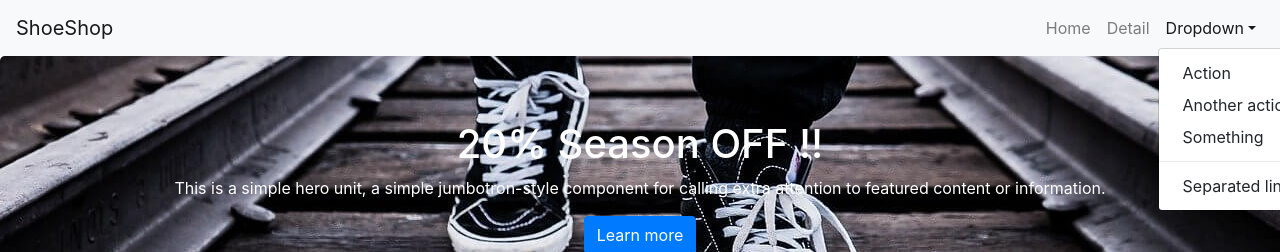
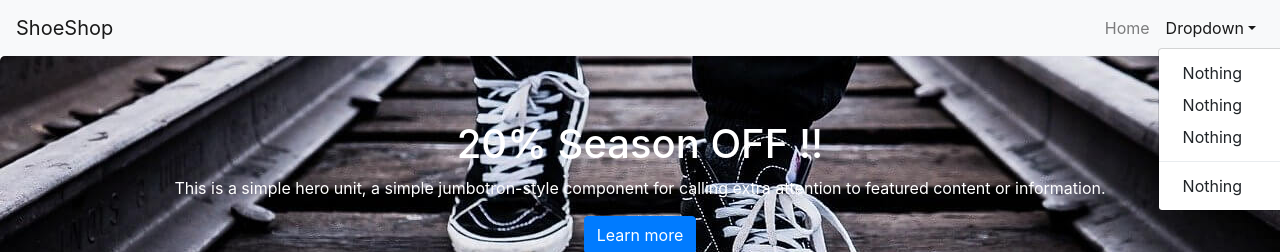
Before and after one commit to bluegmlduf2/reactShop, a React (Create React App) app: page / in a window 1280 px wide. Both pictures are taken after a click on the button "Dropdown". Shown: the top 252 px of the page. Built offline with nearby package versions, Linux system fonts and the light colour scheme.

Commit message:
0406 마무리

```diff
--- a/src/App.js
+++ b/src/App.js
@@ -32,14 +32,14 @@ function App() {
           <Nav className="ml-auto">
             {/* href대신에 리액트의 Link태그를 사용한다 */}
             <Nav.Link as={Link} to="/">Home</Nav.Link>
-            <Nav.Link as={Link} to="/detail">Detail</Nav.Link>
+            {/* <Nav.Link as={Link} to="/detail">Detail</Nav.Link> */}
             {/* <Nav.Link><Link to="/detail">Detail</Link></Nav.Link> 해당줄은 a태그안에 a태그를 사용하였다는 warning메세지 발생함 위와같이 수정요망 */}
             <NavDropdown title="Dropdown" id="basic-nav-dropdown">
-              <NavDropdown.Item href="#action/3.1">Action</NavDropdown.Item>
-              <NavDropdown.Item href="#action/3.2">Another action</NavDropdown.Item>
-              <NavDropdown.Item href="#action/3.3">Something</NavDropdown.Item>
+              <NavDropdown.Item href="#action/3.1">Nothing</NavDropdown.Item>
+              <NavDropdown.Item href="#action/3.2">Nothing</NavDropdown.Item>
+              <NavDropdown.Item href="#action/3.3">Nothing</NavDropdown.Item>
               <NavDropdown.Divider />
-              <NavDropdown.Item href="#action/3.4">Separated link</NavDropdown.Item>
+              <NavDropdown.Item href="#action/3.4">Nothing</NavDropdown.Item>
             </NavDropdown>
           </Nav>
         </Navbar.Collapse>
```
